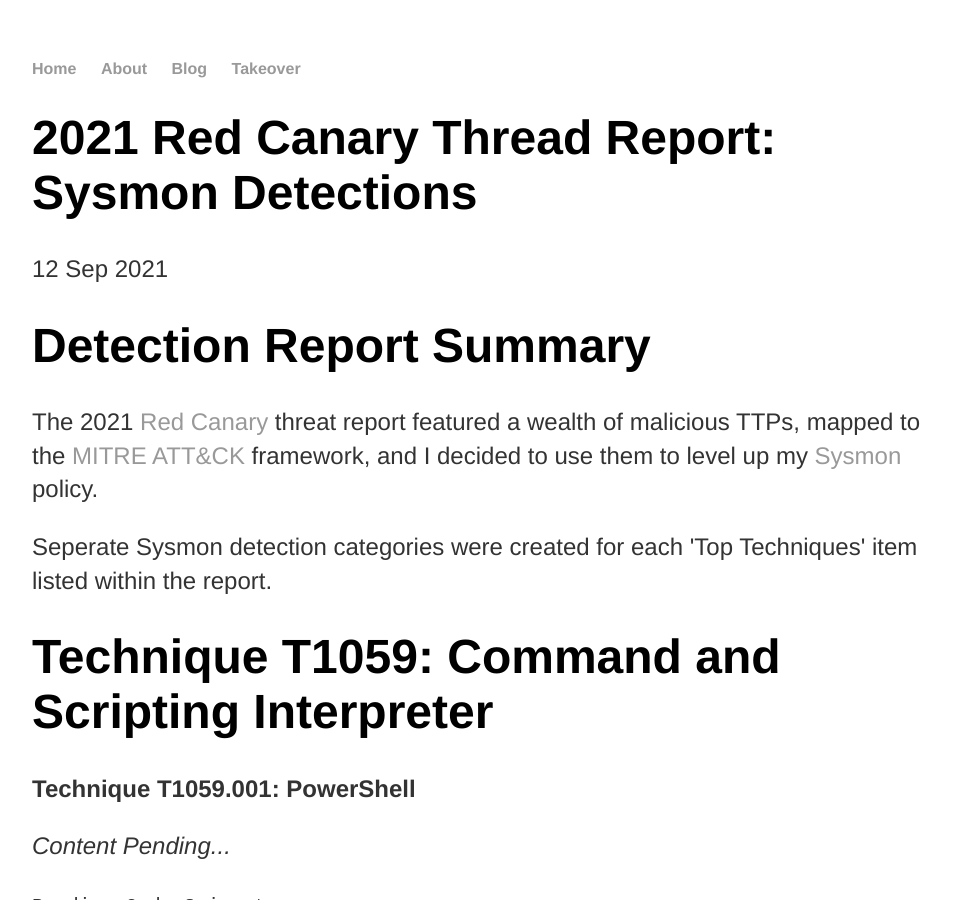
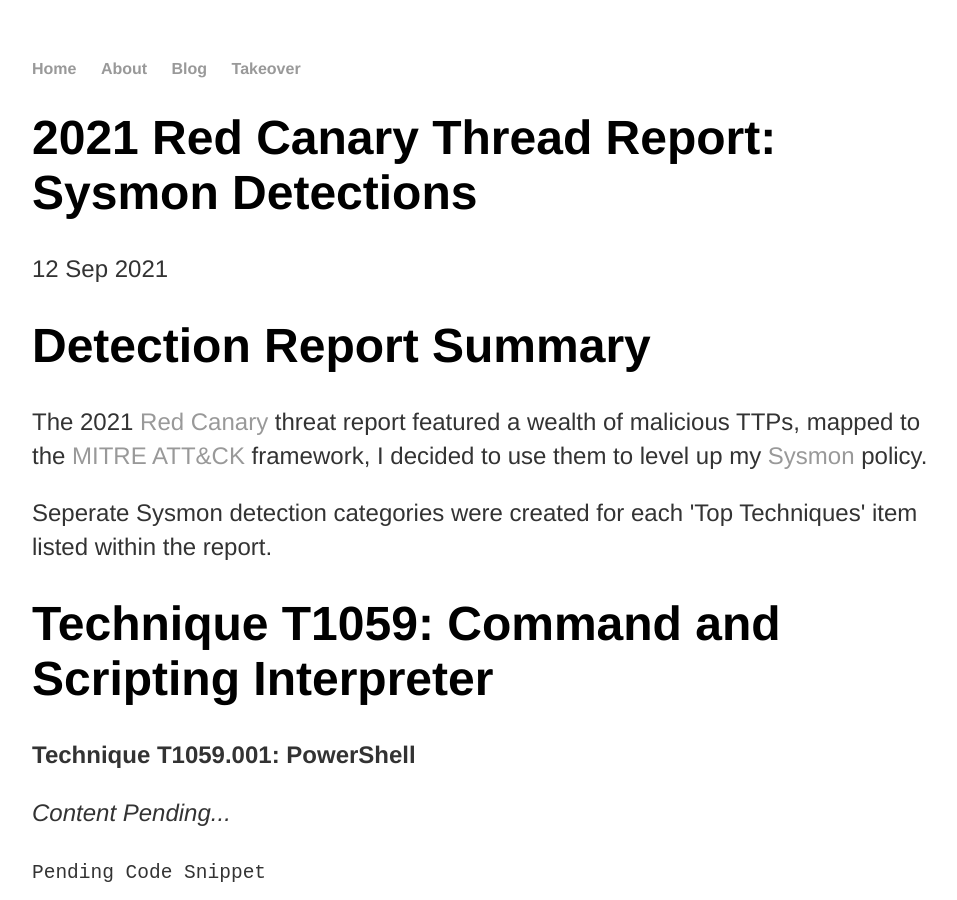
Before and after one commit to 5am5ecure/5am5ecure.github.io, a Jekyll site: the page built from _posts/2021-09-12-sysmon-2021-red-canary-threat-detection-report.md, in a window 1280 px wide and 900 px high. Shown: the whole window, without its empty margins (160-1117 px from the left). Built offline with Jekyll 4.4.1, drawn with Linux system fonts in a browser that asks for light colours.

Commit message:
Update 2021-09-12-sysmon-2021-red-canary-threat-detection-report.md

```diff
--- a/_posts/2021-09-12-sysmon-2021-red-canary-threat-detection-report.md
+++ b/_posts/2021-09-12-sysmon-2021-red-canary-threat-detection-report.md
@@ -11,7 +11,7 @@
 
 <h1>Detection Report Summary</h1>
 
-<p>The 2021 <a href="https://redcanary.com/">Red Canary</a> threat report featured a wealth of malicious TTPs, mapped to the <a href="https://attack.mitre.org/">MITRE ATT&CK</a> framework, and I decided to use them to level up my <a href="https://docs.microsoft.com/en-us/sysinternals/downloads/sysmon">Sysmon</a> policy.</p>
+<p>The 2021 <a href="https://redcanary.com/">Red Canary</a> threat report featured a wealth of malicious TTPs, mapped to the <a href="https://attack.mitre.org/">MITRE ATT&CK</a> framework, I decided to use them to level up my <a href="https://docs.microsoft.com/en-us/sysinternals/downloads/sysmon">Sysmon</a> policy.</p>
 
 <p>Seperate Sysmon detection categories were created for each 'Top Techniques' item listed within the report.</p>
 
```
